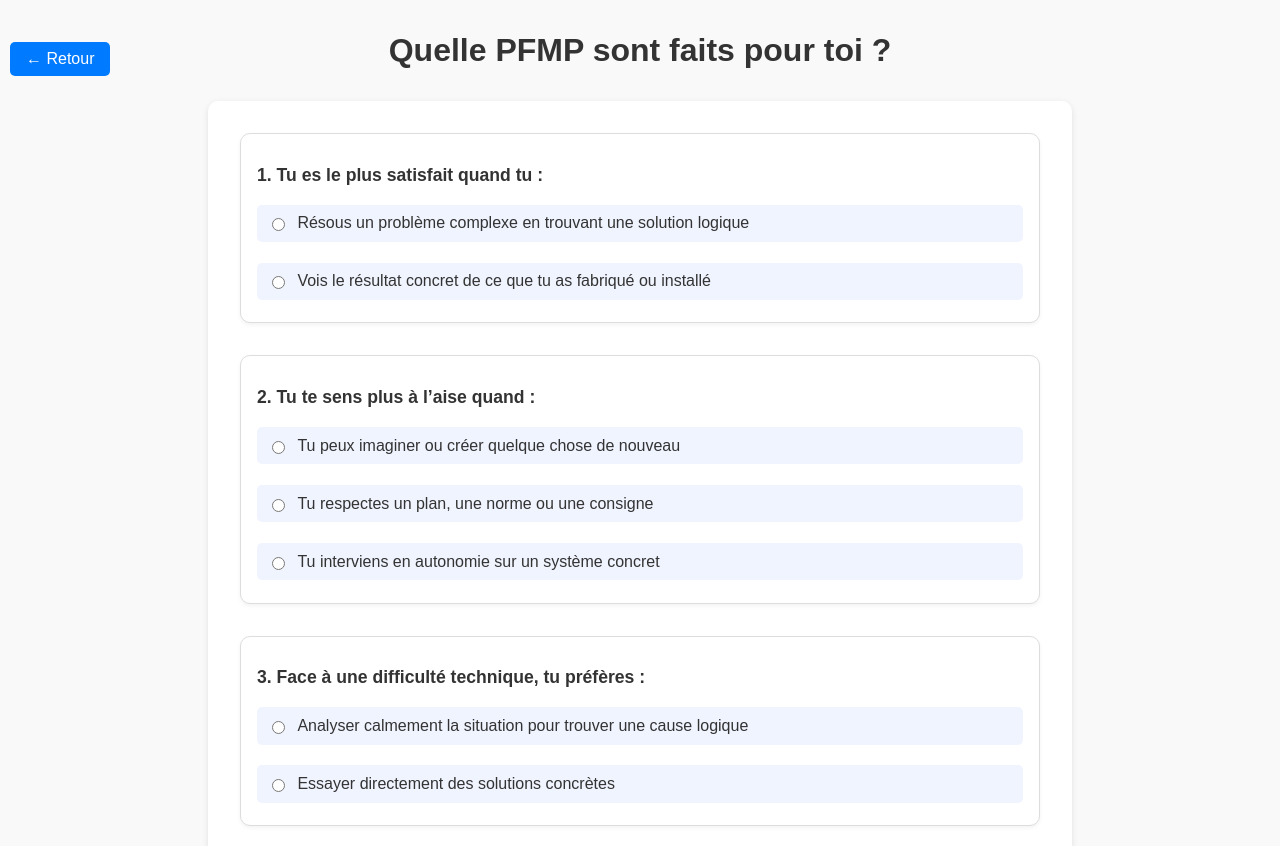
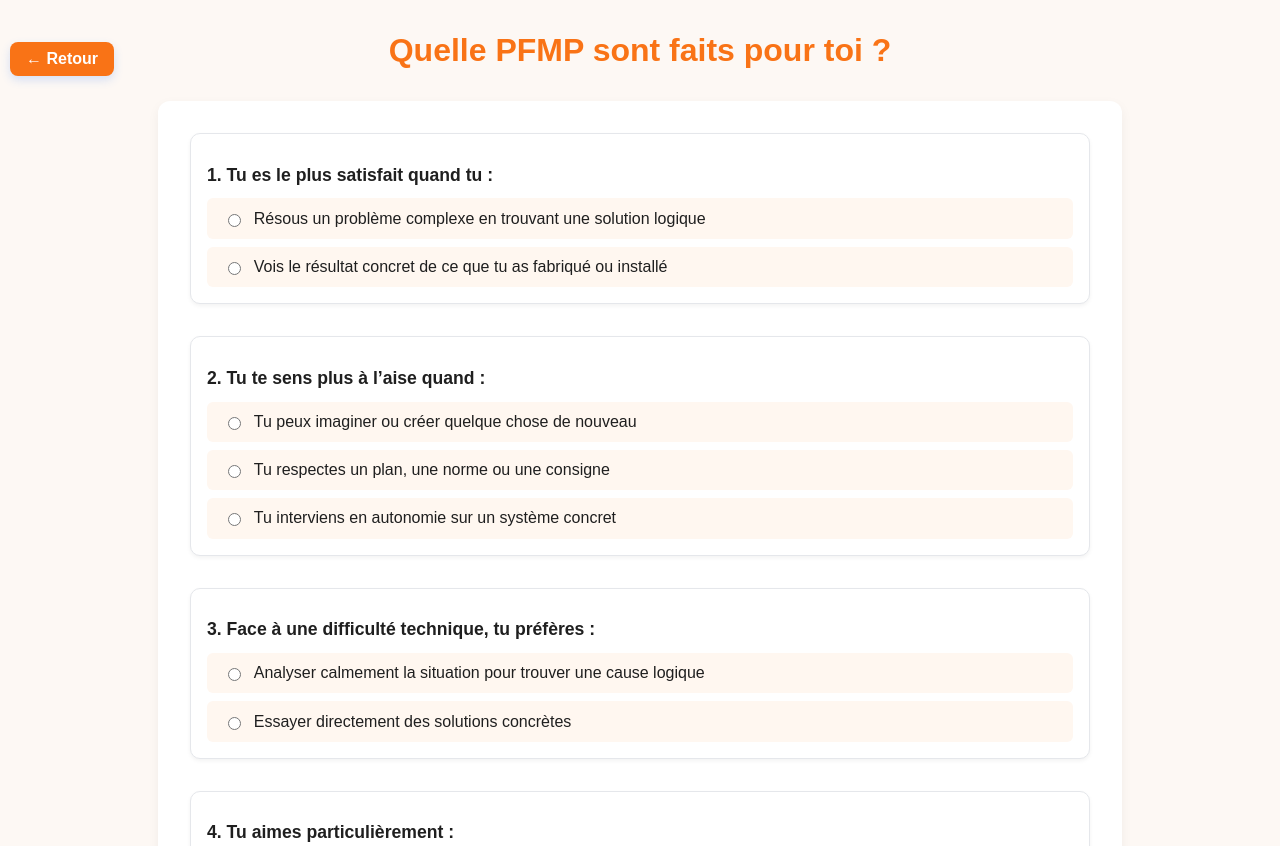
Before and after one commit to PFMP2025/PFMPHENRIDARRAS, a plain HTML site: page QCM-MTNE.html in a window 1280 px wide. Shown: the top 846 px of the page. Drawn offline with nearby package versions, Linux system fonts and the light colour scheme.

Commit message:
Update QCM-MTNE.html

```diff
--- a/QCM-MTNE.html
+++ b/QCM-MTNE.html
@@ -4,66 +4,145 @@
   <meta name="viewport" content="width=device-width, initial-scale=1.0">
   <title>Test d'Orientation - Bac Pro</title>
   <style>
-    body { font-family: Arial, sans-serif; background: #f9f9f9; margin: 0; padding: 2rem; color: #333; }
-    h1, h2 { text-align: center; }
-    form { max-width: 800px; margin: 2rem auto; background: white; padding: 2rem; border-radius: 10px; box-shadow: 0 2px 6px rgba(0,0,0,0.1); }
-    .question { margin-bottom: 1.5rem; }
-    label { display: block; margin: 0.4rem 0; }
-    button { display: block; margin: 2rem auto; padding: 0.8rem 2rem; background: #004080; color: white; border: none; border-radius: 5px; font-size: 1rem; cursor: pointer; }
-    #resultat { max-width: 600px; margin: 2rem auto; background: #e0ffe0; padding: 1.5rem; border-radius: 10px; color: #004d00; font-weight: bold; display: none; }
-	  .bouton-retour {
-    position: fixed;
-    top: 10px;
-    left: 10px;
-    padding: 8px 16px;
-    font-size: 16px;
-    border-radius: 5px;
-    background-color: #007BFF;
-    color: white;
-    border: none;
-    cursor: pointer;
-    z-index: 1000;
+  :root {
+  --bg-main: #fdf8f4;
+  --bg-card: #ffffff;
+  --bg-hover: #fff1e6;
+  --text-main: #1f1f1f;
+  --text-light: #666666;
+
+  --primary: #f97316;
+  --primary-light: #fdba74;
+  --green: #10b981;
+  --green-dark: #059669;
+
+  --shadow: rgba(0, 0, 0, 0.05);
 }
-	  .options {
+
+
+body {
+  font-family: 'Quicksand', sans-serif;
+  background: var(--bg-main);
+  margin: 0;
+  padding: 2rem;
+  color: var(--text-main);
+}
+
+h1 {
+  text-align: center;
+  font-family: 'Orbitron', sans-serif;
+  color: var(--primary);
+  margin-bottom: 2rem;
+}
+
+form {
+  max-width: 900px;
+  margin: 0 auto;
+  background: var(--bg-card);
+  padding: 2rem;
+  border-radius: 12px;
+  box-shadow: 0 4px 12px var(--shadow);
+}
+
+.question {
+  margin-bottom: 2rem;
+  background: #fff;
+  padding: 1rem;
+  border: 1px solid #e5e7eb;
+  border-radius: 10px;
+  box-shadow: 0 2px 4px var(--shadow);
+}
+
+.question h2 {
+  font-size: 1.1rem;
+  margin-bottom: 0.8rem;
+  display: flex;
+  align-items: center;
+}
+
+.options {
   display: flex;
   flex-direction: column;
   gap: 0.5rem;
 }
 
-.question {
-  margin-bottom: 2rem;
-  padding: 1rem;
-  background-color: #fff;
-  border: 1px solid #ddd;
-  border-radius: 10px;
-  box-shadow: 0 2px 4px rgba(0,0,0,0.05);
+label {
+  background: #fff7f0; /* Orange pâle neutre */
+  padding: 0.7rem 1rem;
+  border-radius: 6px;
+  display: flex;
+  align-items: center;
+  cursor: pointer;
+  transition: background 0.2s ease;
 }
 
 
-label {
-  background: #f0f4ff;
-  padding: 0.6rem;
-  border-radius: 5px;
-  display: flex;
-  align-items: center;
-  cursor: pointer;
-  transition: background 0.3s;
+label:hover {
+  background: #ffe8d6; /* Hover doux orange clair */
 }
 
-label:hover {
-  background: #e0ecff;
-}
 
 label input[type="radio"] {
   margin-right: 0.8rem;
 }
-	  .question h2 {
-  display: flex;
-  align-items: center;
-  font-size: 1.1rem;
-  margin-bottom: 0.8rem;
+
+button {
+  display: block;
+  margin: 2rem auto;
+  padding: 0.8rem 2rem;
+  background: var(--primary);
+  color: white;
+  border: none;
+  border-radius: 8px;
+  font-size: 1rem;
+  font-weight: bold;
+  cursor: pointer;
+  transition: background 0.2s;
 }
-  </style>
+
+button:hover {
+  background: var(--primary-light);
+}
+
+#resultat {
+  max-width: 800px;
+  margin: 2rem auto;
+  background: #e0ffe0;
+  padding: 2rem;
+  border-radius: 10px;
+  color: #065f46;
+  font-weight: bold;
+  display: none;
+  box-shadow: 0 2px 8px rgba(0, 128, 0, 0.08);
+}
+
+.bouton-retour {
+  position: fixed;
+  top: 10px;
+  left: 10px;
+  padding: 8px 16px;
+  font-size: 16px;
+  border-radius: 8px;
+  background-color: var(--primary);
+  color: white;
+  border: none;
+  cursor: pointer;
+  z-index: 1000;
+  box-shadow: 0 4px 10px rgba(59, 130, 246, 0.2);
+  transition: background 0.2s ease;
+}
+
+.bouton-retour:hover {
+  background-color: var(--primary-light);
+}
+
+canvas {
+  display: block;
+  margin: 2rem auto;
+  max-width: 500px;
+}
+</style>
+
   </head>
 <body>
   <button class="bouton-retour" onclick="history.back()">← Retour</button>
@@ -330,7 +409,7 @@ label input[type="radio"] {
         }
       });
 
-      // Récupération dynamique des lieux depuis fiches.html
+
       fetch('fiches.html')
         .then(res => res.text())
         .then(html => {
```
